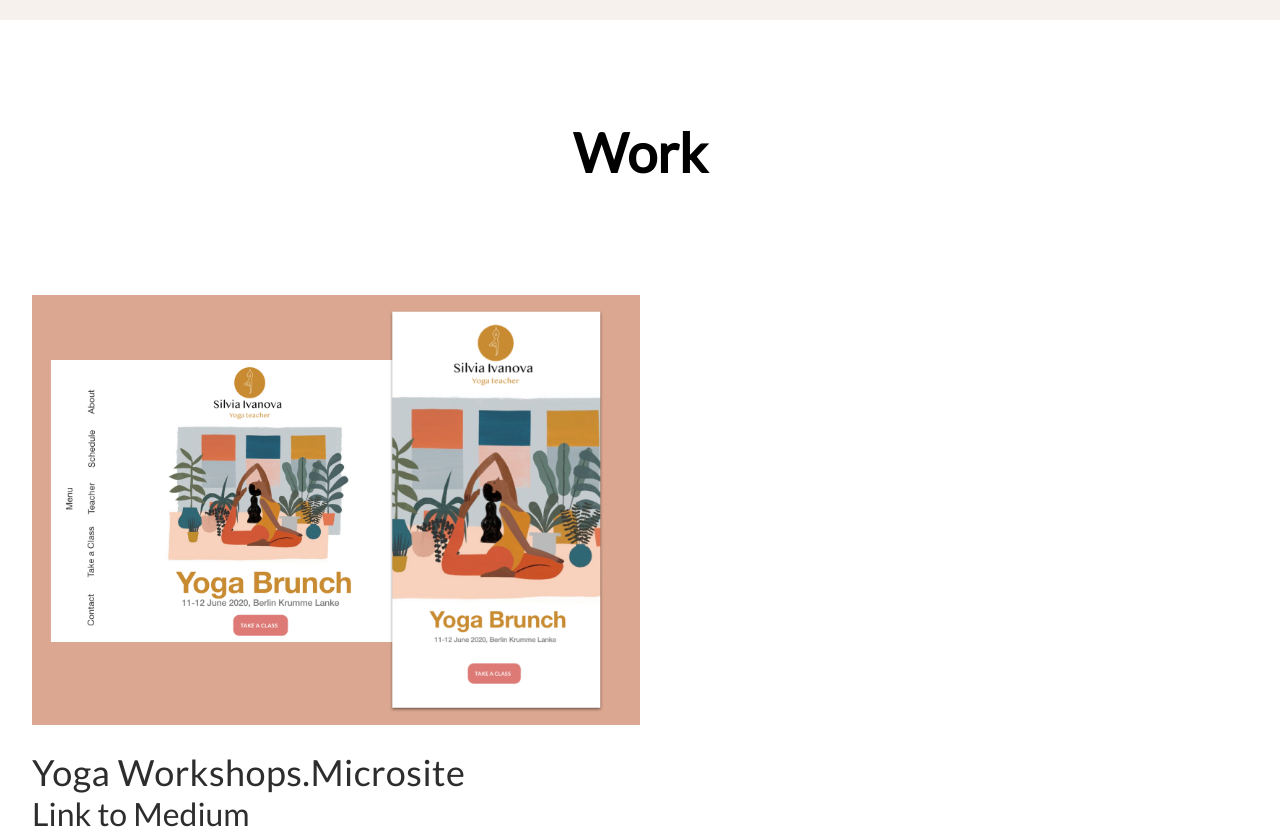
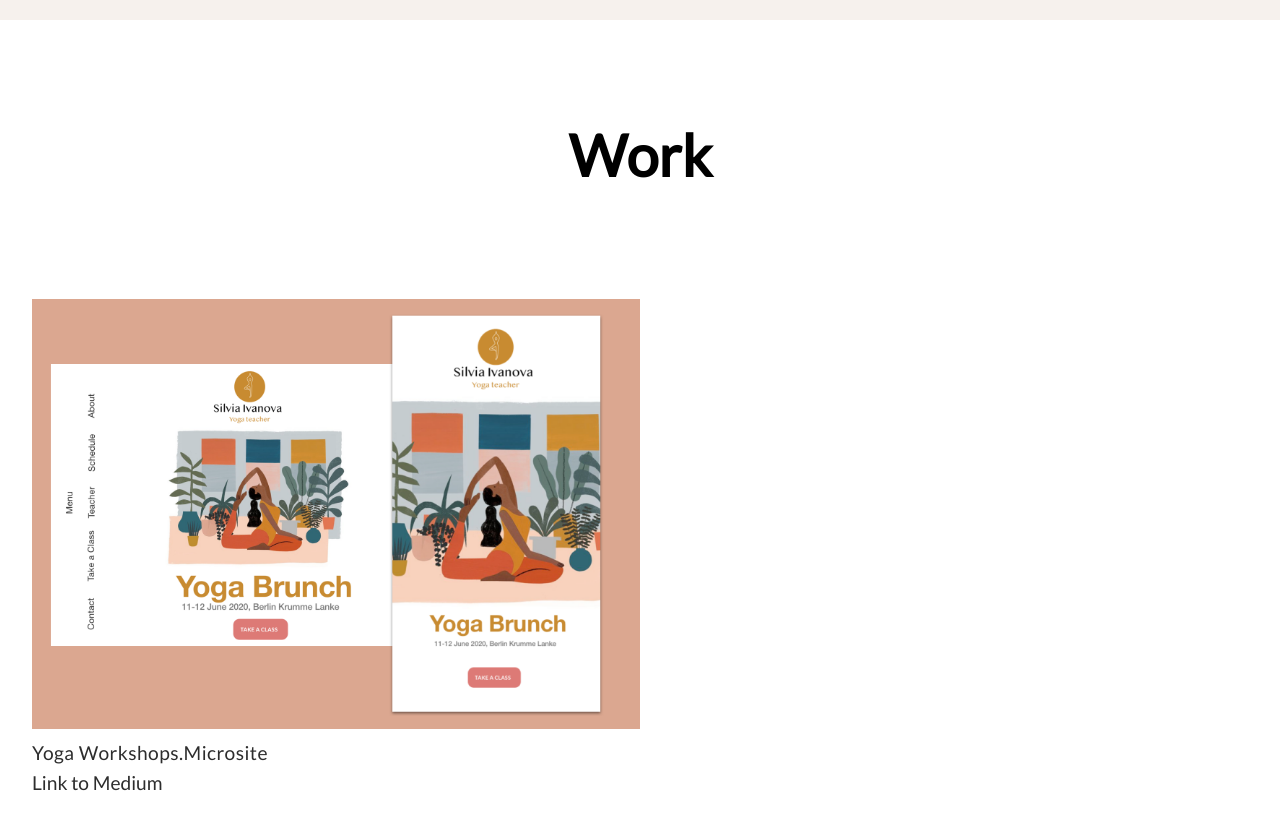
Before and after one commit to m-rocketman/portfolio, a plain HTML site: page index.html in a window 1280 px wide. Shown: the part 880-1716 px from the top of the page. Drawn offline with Linux system fonts and the light colour scheme.

Commit message:
changes 2

```diff
--- a/style.css
+++ b/style.css
@@ -13,7 +13,7 @@ html {
 }
 
 .headline {
-  font-size: 36px;
+  font-size: 3vw;
   font-weight: medium;
   font-family: "Lato";
 }
@@ -36,7 +36,7 @@ ul {
 }
 
 li {
-  padding: 14px 16px;
+  padding: 16px 16px;
 }
 a li:hover {
   color: var(--redish);
@@ -44,7 +44,7 @@ a li:hover {
 .text {
   width: 627px;
   font-family: Lato;
-  font-size: 42px;
+  font-size: 3vw;
   font-weight: 500;
   font-stretch: normal;
   font-style: normal;
@@ -98,8 +98,9 @@ nav {
   background-color: var(--bedge);
 }
 .projectName {
-  margin-top: 25px;
-  font-size: 36px;
+  margin-top: 1vw;
+  margin-bottom: 0.5vw;
+  font-size: 1.5vw;
   font-family: Lato;
   font-weight: 500;
   font-stretch: normal;
@@ -109,8 +110,8 @@ nav {
   color: #2d2d2d;
 }
 .linkMedium {
-  font-size: 32px;
-  font-weight: 300;
+  font-size: 1.5vw;
+  font-weight: 100;
   font-family: Lato;
 }
 .logo {
```
